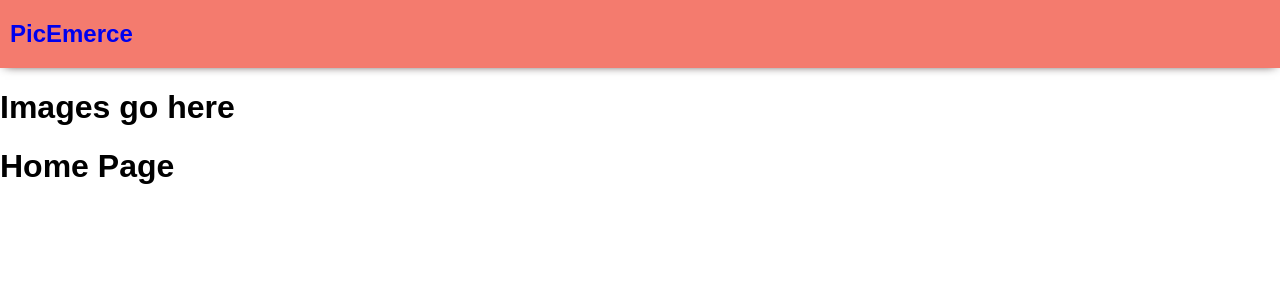
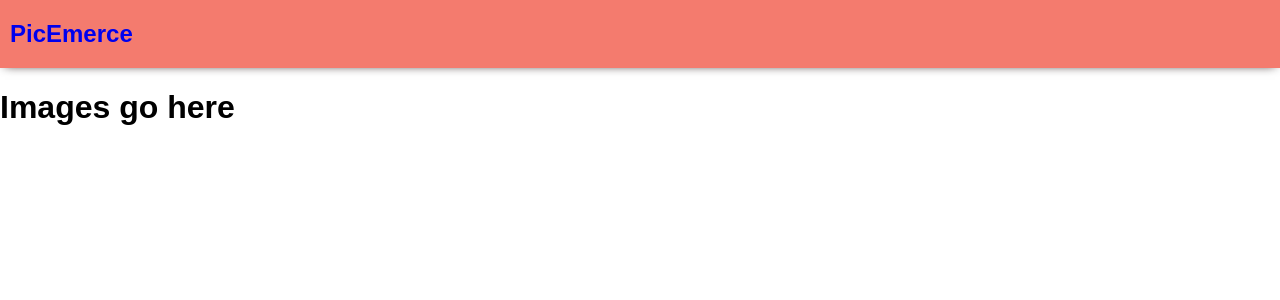
Before and after one commit to RomanVelnar/picture-ecommerce, a React (Create React App) app: page /photos in a window 1280 px wide. Shown: the top 300 px of the page. Built offline with nearby package versions, Linux system fonts and the light colour scheme.

Commit message:
smaller cleanup

```diff
--- a/src/App.js
+++ b/src/App.js
@@ -13,9 +13,6 @@ function App() {
         <Route path='/photos' element={<Photos />} />
         <Route path='/cart' element={<Cart />} />
       </Routes>
-
-
-      <h1>Home Page</h1>
     </div>
   );
 }
--- a/src/index.js
+++ b/src/index.js
@@ -1,11 +1,9 @@
 import React from 'react';
 import ReactDOM from 'react-dom/client';
-import { BrowserRouter, Routes, Route } from 'react-router-dom';
+import { BrowserRouter } from 'react-router-dom';
 import './index.css';
 import App from './App';
 import reportWebVitals from './reportWebVitals';
-import Photos from './pages/Photos';
-import Cart from './pages/Cart';
 
 
 const root = ReactDOM.createRoot(document.getElementById('root'));
```
